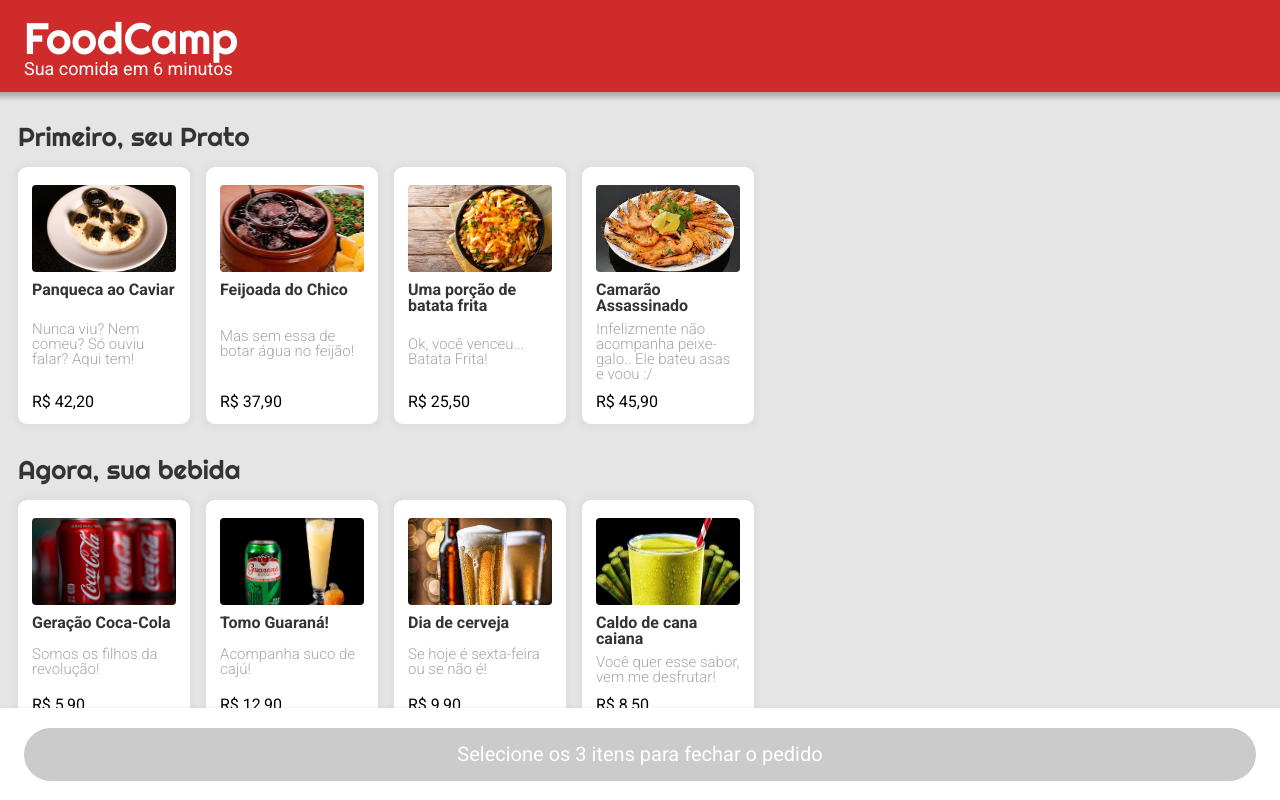
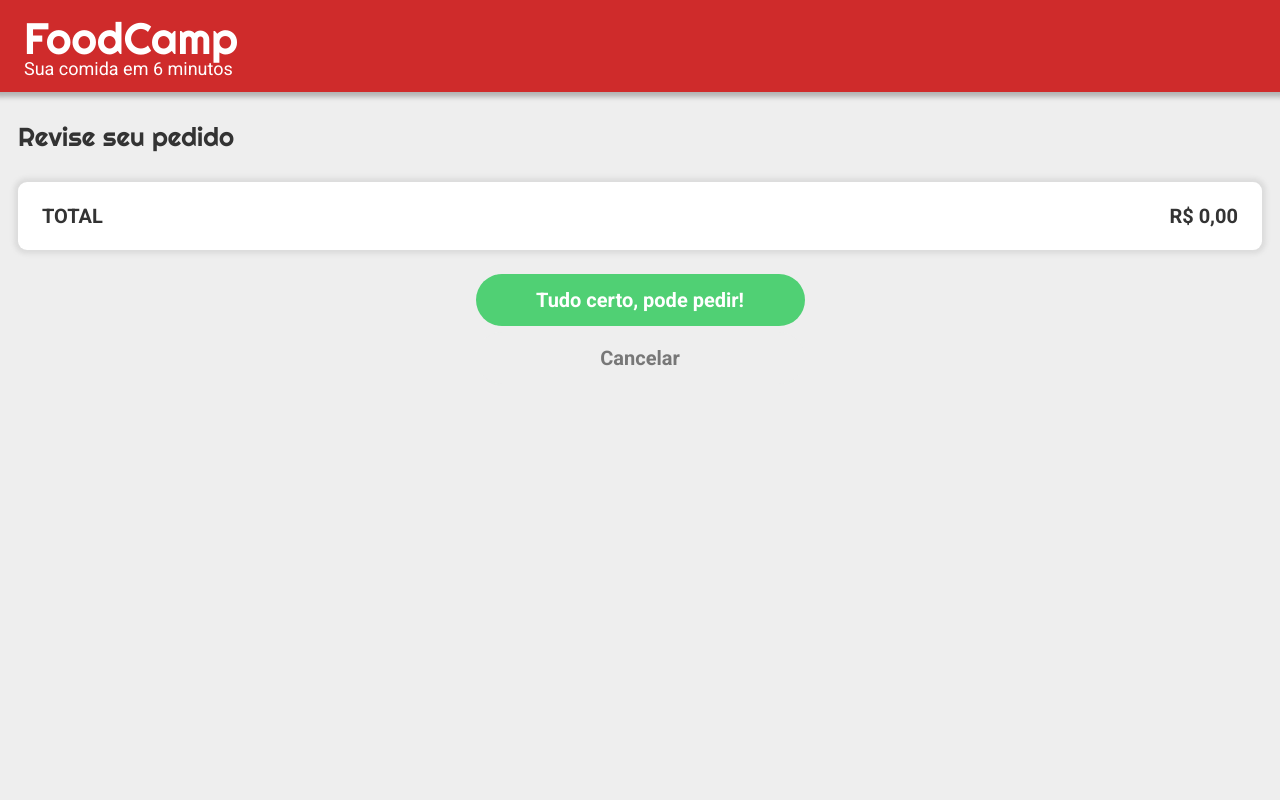
Before and after one commit to brunomguimaraes/Projeto_08_DrivenEats_React-3, a React (Create React App) app: page /revisar in a window 1280 px wide. Shown: the top 800 px of the page. Built offline with nearby package versions, Linux system fonts and the light colour scheme.

Commit message:
Implemented: Restructuring in order to make Confirmation Screen work with Router. Elements that were previously buttons now are Links that directs the user to each page.

```diff
--- a/package.json
+++ b/package.json
@@ -5,6 +5,7 @@
   "dependencies": {
     "react": "^17.0.2",
     "react-dom": "^17.0.2",
+    "react-router-dom": "^5.2.1",
     "react-scripts": "^4.0.3"
   },
   "scripts": {
--- a/public/CSS/styles.css
+++ b/public/CSS/styles.css
@@ -154,7 +154,7 @@
     box-shadow: 0px 0px 2px 2px rgba(180, 180, 180, 0.1);
 }
 
-.bottom-bar button {
+.bottom-bar .link {
     width: 100%;
     height:53px;
     background-color: #cbcbcb;
@@ -164,11 +164,18 @@
     font-size: 20px;
     font-weight: 400;
     color: #ffffff;
+    display: flex;
+    align-items: center;
+    text-align: center;
 }
 
-.bottom-bar .activated-button {
+.bottom-bar .link.activated {
     background-color: #32B72F;
     font-weight: 700;
+}
+
+.bottom-bar .link span {
+    width: 100%;
 }
 
 /*---------------- End of the bottom of the app ----------------*/
@@ -186,10 +193,7 @@
     display: flex;
     flex-direction: column;
     align-items: center;
-}
-
-.confirmation-screen.hidden {
-    display: none;
+    overflow: scroll;
 }
 
 .confirmation-screen > span {
@@ -226,28 +230,36 @@
     font-weight: 400;
 }
 
+.confirmation-screen li span:last-child {
+    min-width: 60px;
+    text-align: right;
+}
+
 .confirmation-screen li:last-child {
     font-weight: 700;
     text-transform: uppercase;
     margin-bottom: 0px;
 }
 
-.confirmation-screen button {
+.confirmation-screen .link {
     width: min(80%,329px);
-    height: 52px;
+    min-height: 52px;
     border-radius: calc(52px / 2);
     font-family: 'Roboto', sans-serif;
     font-size: 20px;
     font-weight: 700;
+    display: flex;
+    align-items: center;
+    justify-content: center;
 }
 
-.confirmation-screen .finish-order {
+.confirmation-screen .link.finish-order {
     background-color: #50D074;
     color: #FFFFFF;
     margin: 24px 0px 6px;
 }
 
-.confirmation-screen .cancel-order {
+.confirmation-screen .link.cancel-order {
     color:#777777;
 }
 
--- a/src/App.js
+++ b/src/App.js
@@ -5,10 +5,12 @@
 import serverData from "./ServerData/AllServerData.js";
 import React,{useState} from "react";
 
+import {BrowserRouter as Router, Switch, Route} from "react-router-dom";
+
 export default function App() {
+
     const [quantities,setQuantities] = useState(serverData.map(({array}) => array.map(() => 0)));
     const isOrderValid = quantities.every((menuQuantities) => menuQuantities.some((itemQuantity) => itemQuantity !== 0));
-    const [confirmationClass,setConfirmationClass] = useState("hidden")
 
     const adjustQuantitiesArray = ( {menuIndex, itemIndex,adjustingValue} ) => {
         const newQuantities = [...quantities];
@@ -16,21 +18,17 @@
         setQuantities(newQuantities);
     }
 
-    const adjustButtonClass = () => {
-        if (isOrderValid) {
-            return {buttonClass:"activated-button", buttonText: "Fechar pedido"}
-        }
-        return {buttonClass:"", buttonText: "Selecione os 3 itens para fechar o pedido"}
-    }
-
-    const showConfirmationScreen = () => {
-        if (isOrderValid) {
-            setConfirmationClass("");
-        }
-    }
-
     return (
-        <>
+        <Router>
+            <Switch>
+                <Route path="/revisar">
+                    <TopBar />
+                    <ConfirmationScreen
+                        serverData = {serverData}
+                        quantities = {quantities}
+                    />
+                </Route>
+                <Route path="/">
                     <TopBar />
                     <div className="container">
                         {serverData.map(({titleText,array},index) =>
@@ -43,10 +41,9 @@
                                 adjustQuantitiesArray = {adjustQuantitiesArray}
                             />)}
                     </div>
-            <BottomBar buttonData={{...adjustButtonClass(), buttonFunction: showConfirmationScreen}}/>
-            <ConfirmationScreen
-            confirmationClass={confirmationClass}
-            setConfirmationClass = {setConfirmationClass}/>
-        </>
+                    <BottomBar isOrderValid = {isOrderValid} />
+                </Route>
+            </Switch>
+        </Router>
     );
 }
--- a/src/BottomBar.js
+++ b/src/BottomBar.js
@@ -1,9 +1,21 @@
-export default function BottomBar({buttonData:{buttonClass, buttonText, buttonFunction}}) {
+import {Link} from "react-router-dom";
+
+export default function BottomBar({isOrderValid,buttonFunction}) {
+    let buttonClass;
+    let buttonText;
+    if (isOrderValid) {
+        buttonClass ="activated";
+        buttonText = "Fechar pedido";
+    } else {
+        buttonClass ="";
+        buttonText = "Selecione os 3 itens para fechar o pedido";
+    }
+
     return (
         <div className="bottom-bar">
-            <button className={buttonClass} onClick = {buttonFunction}>
-                {buttonText}
-            </button>
+            <Link className={`link ${buttonClass}`} to="/revisar" onClick={e => {if(!isOrderValid) {e.preventDefault()}}}>
+                <span>{buttonText}</span>
+            </Link>
         </div>
     );
 }
--- a/src/ConfirmationScreen.js
+++ b/src/ConfirmationScreen.js
@@ -1,32 +1,54 @@
-export default function ConfirmationScreen({confirmationClass, setConfirmationClass}) {
+import {Link} from "react-router-dom";
+
+export default function ConfirmationScreen({serverData, quantities}) {
+
+    const everyQuantityArray = quantities.flat();
+    const everyItemArray = serverData.map(({array}) => array).flat();
+
+    const orderDataArray = everyItemArray.map( ({name,price},index) => ({name, price, quantity:everyQuantityArray[index]}) );
+    const validItems = orderDataArray.filter(({quantity}) => quantity !== 0 );
+
+    let totalPrice = 0;
+    validItems.forEach(({price,quantity}) => (totalPrice += price*quantity));
 
     return(
-        <section className={`confirmation-screen ${confirmationClass}`}>
+        <section className="confirmation-screen">
             <span> Revise seu pedido</span>
             <ul>
-                <li>
-                    <span>Frango Yin Yang</span>
-                    <span>R$ 27,70</span>
-                </li>
-                <li>
-                    <span>Frango Yin Yang</span>
-                    <span>R$ 27,70</span>
-                </li>
-                <li>
-                    <span>Frango Yin Yang</span>
-                    <span>R$ 27,70</span>
-                </li>
-                <li>
-                    <span>Total</span>
-                    <span>R$ 80,70</span>
-                </li>
+                <PrintOrder validItems = {validItems} totalPrice = {totalPrice}/>
             </ul>
-            <button className = "finish-order">
-                Tudo certo, pode pedir!
-            </button>
-            <button className = "cancel-order" onClick={() => setConfirmationClass("hidden")}>
-                Cancelar
-            </button>
+            <Link className = "link finish-order" to="/">
+                <span>Tudo certo, pode pedir!</span>
+            </Link>
+            <Link className = "link cancel-order" to="/">
+                <span>Cancelar</span>
+            </Link>
         </section>
     );
 }
+
+function PrintOrder({validItems,totalPrice}) {
+    function stringPrice(currency,price) {
+        return currency + price.toFixed(2).replace(".",",");
+    }
+
+    return (
+        <>
+            {validItems.map(({name,price,quantity},index) =>
+                <SingleItem key = {index} name = {name} quantity = {quantity} price = {stringPrice("",price*quantity)} />)}
+            <li>
+                <span>Total</span>
+                <span>{stringPrice("R$ ",totalPrice)}</span>
+            </li>
+        </>
+    );
+}
+
+function SingleItem({name, quantity, price}) {
+    return (
+        <li>
+            <span>{name} ({quantity}x)</span>
+            <span>{price}</span>
+        </li>
+    );
+}
--- a/src/Item.js
+++ b/src/Item.js
@@ -34,7 +34,7 @@
                 {description}
             </p>
             <p className="item-price">
-                {price}
+                {`R$ ${price.toFixed(2).replace(".",",")}`}
             </p>
             <div className={`select-quantity ${isSelected}`} onClick = {(e) => e.stopPropagation()} >
                 <button className="red" onClick = {decrementQuantity}>
--- a/src/ServerData/DesertsData.js
+++ b/src/ServerData/DesertsData.js
@@ -3,28 +3,28 @@
     description: "Não adianta vir com guaraná pra mim!",
     image: "/Images/Chocolate.jpg",
     alt: "Pedaços de barra de chocolate sobrepostos, com raspas de chocolate em volta como enfeite",
-    price: "R$ 7,80"
+    price: 7.80
     },
 
     {name: "Marmelada de banana",
     description: "Não confunda com goiabada de marmelo!",
     image: "Images/Marmelada de Banana.jpg",
     alt: "Taça com doce de banana e cobertura creme misturado com marmelo, com folhas de hortelã de enfeite à esquerda",
-    price: "R$ 14,90"
+    price: 14.90
     },
 
     {name: "Xibom Bombom (4 Unidades)",
     description: "O motivo? Todo mundo já conhece...",
     image: "Images/Bombons.jpg",
     alt: "Caixinha de presente com 4 bombons",
-    price: "R$ 9,99"
+    price: 9.99
     },
 
     {name: "Doce de Morango do Nordeste",
     description: "Aaaaaaaaaaaaahhh, é amooooor!",
     image: "Images/Morango do Nordeste.jpg",
     alt: "Prato com mousse de morango, enfeitado com diversos pedaços de morango ao seu redor e no centro da mousse",
-    price: "R$ 28,90"
+    price: 28.90
     }
 ];
 
--- a/src/ServerData/DrinksData.js
+++ b/src/ServerData/DrinksData.js
@@ -3,28 +3,28 @@
     description: "Somos os filhos da revolução!",
     image: "Images/Coca Cola.jpg",
     alt: "Lata de 355ml de Coca-cola, sabor natural",
-    price: "R$ 5,90"
+    price: 5.90
     },
 
     {name: "Tomo Guaraná!",
     description: "Acompanha suco de cajú!",
     image: "Images/Guaraná e Suco de Cajú.jpg",
     alt: "Lata de 355ml de Guaraná Antartica à esquerda, com copo comprido de suco de cajú à direita",
-    price: "R$ 12,90"
+    price: 12.90
     },
 
     {name: "Dia de cerveja",
     description: "Se hoje é sexta-feira ou se não é!",
     image: "Images/Cerveja.jpg",
     alt: "Uma garrafa e dois copos de Chopp cheios de cerveja puro malte",
-    price: "R$ 9,90"
+    price: 9.90
     },
 
     {name: "Caldo de cana caiana",
     description: "Você quer esse sabor, vem me desfrutar!",
     image: "Images/Caldo de Cana.jpg",
     alt: "Copo cheio de caldo de cana, com pedaços de cana de açúcar enfeitando à direita e à esquerda do copo",
-    price: "R$ 8,50"
+    price: 8.50
     }
 ];
 
--- a/src/ServerData/MainDishesData.js
+++ b/src/ServerData/MainDishesData.js
@@ -3,28 +3,28 @@
     description: "Nunca viu? Nem comeu? Só ouviu falar? Aqui tem!",
     image: "Images/Panqueca com Caviar.jpg",
     alt: "Prato de panquecas ao molho branco coberto com caviar",
-    price: "R$ 42,20"
+    price: 42.20
     },
 
     {name: "Feijoada do Chico",
     description: "Mas sem essa de botar água no feijão!",
     image: "Images/Feijoada.jpg",
     alt: "Feijoada de feijão preto e carnes suínas, acompanhado de couve mineira e laranjas",
-    price: "R$ 37,90"
+    price: 37.90
     },
 
     {name: "Uma porção de batata frita",
     description: "Ok, você venceu... Batata Frita!",
     image: "Images/Batata Frita.png",
     alt: "Grande porção de batata frita coberta com queijo ralado e salsa",
-    price: "R$ 25,50"
+    price: 25.50
     },
 
     {name: "Camarão Assassinado",
     description: "Infelizmente não acompanha peixe-galo.. Ele bateu asas e voou :/",
     image: "Images/Camarão.jpg",
     alt: "Prato com grandes camarões assados, inteiros, acompanhado de salsinha e pedaços de laranja no centro",
-    price: "R$ 45,90"
+    price: 45.90
     }
 ];
 
--- a/src/index.js
+++ b/src/index.js
@@ -1,4 +1,4 @@
 import ReactDOM from 'react-dom';
-import App from "./App.js"
+import App from "./App.js";
 
 ReactDOM.render(<App />, document.querySelector(".root"));
```
Also changed, not shown: 1 other file (tests, documents, lock files or other folders). Lines whose indentation alone changed are shown as unchanged.
